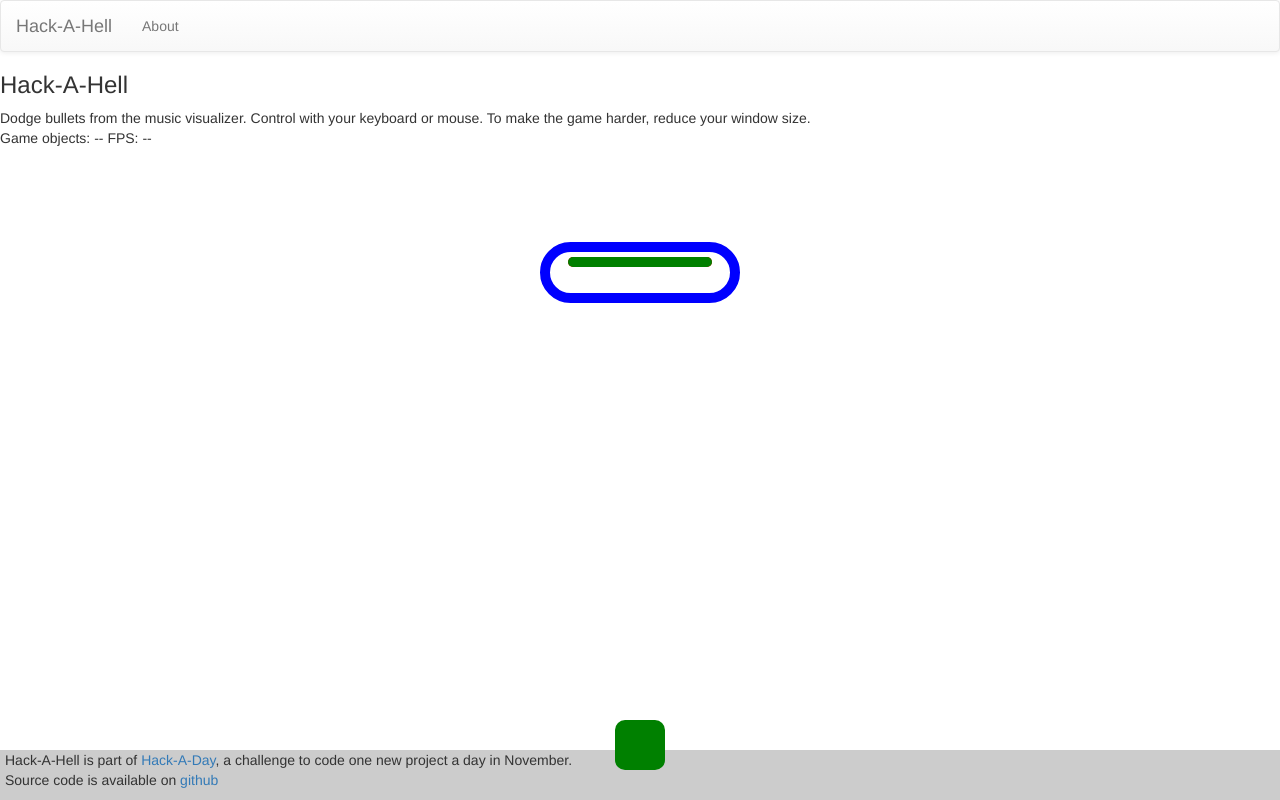
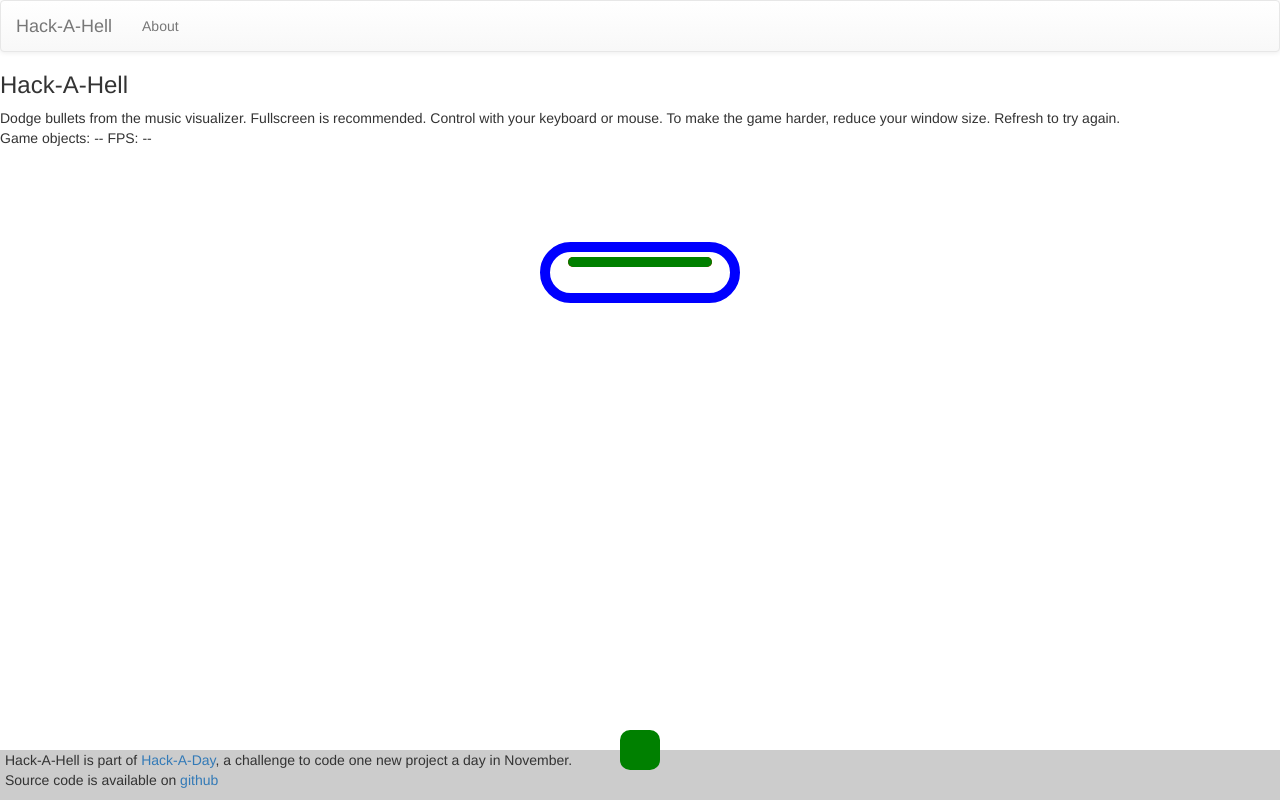
Before and after one commit to za3k/day22_hell, a Flask app: page / in a window 1280 px wide. Run offline with Flask 2, Linux system fonts and the light colour scheme; some libraries are stand-ins or nearby versions.

Commit message:
Be slightly more friendly to other device sizes

```diff
--- a/app.py
+++ b/app.py
@@ -13,7 +13,7 @@
     "source_url": "https://github.com/za3k/day22_hell",
     "subdir": "/hackaday/hell",
     "description": "Dodge bullets from the music visualizer",
-    "instructions": "Control with your keyboard or mouse. To make the game harder, reduce your window size.",
+    "instructions": "Fullscreen is recommended. Control with your keyboard or mouse. To make the game harder, reduce your window size. Refresh to try again.",
     "login": False,
     "fullscreen": True,
 })
--- a/static/index.js
+++ b/static/index.js
@@ -446,7 +446,7 @@
         e: $(".guy.player"),
         bulletType: PlayerBullet,
         bulletDamage: 0.002,
-        bulletBlam: 2,
+        bulletBlam: 5,
         bulletTags: ["playerBullet"],
         fireRate: 5.0,
         angularSpeed: 2.5,
--- a/static/style.css
+++ b/static/style.css
@@ -23,8 +23,8 @@
 }
 
 .guy.player {
-    --width: 50px;
-    --height: 50px;
+    --width: 5vh;
+    --height: 5vh;
     border-radius: 10px;
     left: calc(50% - var(--width)/2);
     top: calc(100% - var(--height));
```
